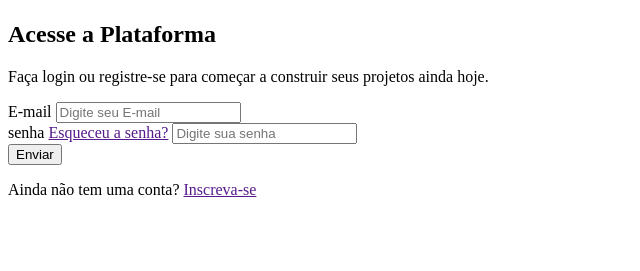
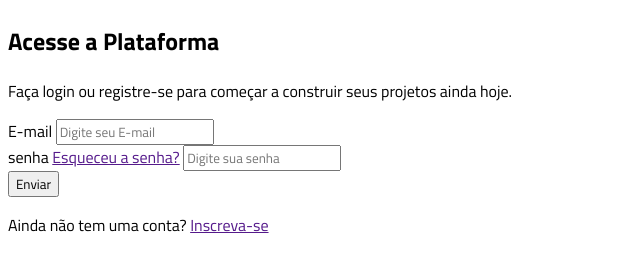
Before and after one commit to jp5plays/projeto-vertigo, a plain HTML site: page index.html in a window 1280 px wide. Shown: the part 79-350 px from the top of the page, without its empty margins (0-640 px from the left). Drawn offline with Linux system fonts and the light colour scheme.

Commit message:
atualização fonte da página

```diff
--- a/index.html
+++ b/index.html
@@ -1,10 +1,16 @@
 <!DOCTYPE html>
 <html lang="en">
+
 <head>
     <meta charset="UTF-8">
     <meta name="viewport" content="width=device-width, initial-scale=1.0">
     <title>vertigo</title>
+    <link rel="stylesheet" href="style.css">
+    <link rel="preconnect" href="https://fonts.googleapis.com">
+    <link rel="preconnect" href="https://fonts.gstatic.com" crossorigin>
+    <link href="https://fonts.googleapis.com/css2?family=Titillium+Web:wght@400;600;700&display=swap" rel="stylesheet">
 </head>
+
 <body>
     <header>
         <img src="./imagens/logo.svg" alt="Logo">
@@ -32,4 +38,5 @@
         </section>
     </main>
 </body>
+
 </html>
--- /dev/null
+++ b/style.css
@@ -0,0 +1,3 @@
+*{
+    font-family: 'Titillium Web', sans-serif;
+}
```
Lines whose indentation alone changed are shown as unchanged.
